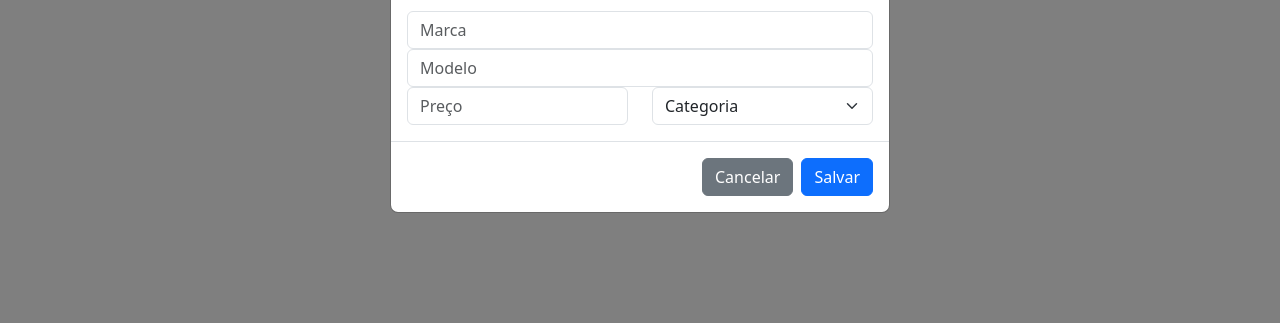
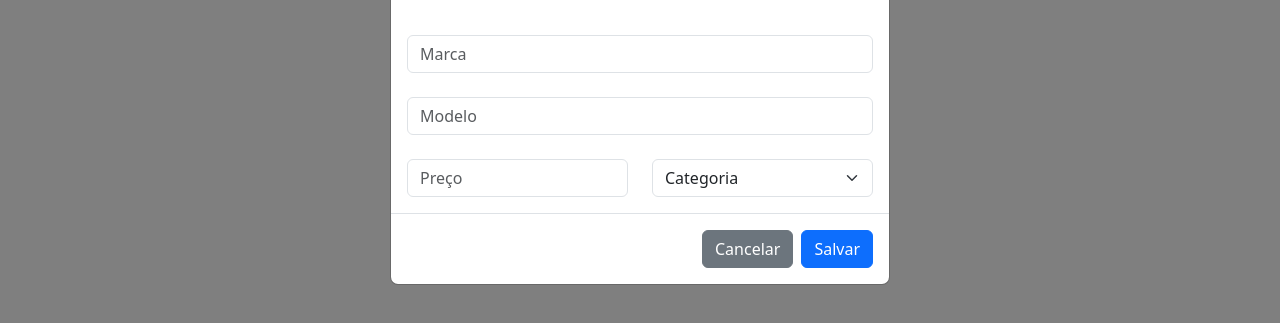
Before and after one commit to GabrielCampello/epictask, a plain HTML site: page index.html in a window 1280 px wide. Both pictures are taken after typing "Sample" into the empty fields and a click on the button "Adicionar Produto". Shown: the part 97-420 px from the top of the page. Drawn offline with nearby package versions, Linux system fonts and the light colour scheme.

Commit message:
Update index.html

```diff
--- a/index.html
+++ b/index.html
@@ -72,18 +72,18 @@
                 </div>
                 <div class="modal-body">
                     <div class="row">
-                        <div class="col-12">
+                        <div class="col-12 mt-4">
                             <input id="marca" type="text" class="form-control" placeholder="Marca"
                                 aria-label="marca">
                         </div>
-                        <div class="col-12">
+                        <div class="col-12 mt-4">
                             <input id="modelo" type="text" class="form-control" placeholder="Modelo"
                                 aria-label="modelo">
                         </div>
-                        <div class="col-6">
+                        <div class="col-6 mt-4">
                             <input id="preco" type="number" class="form-control" placeholder="Preço" aria-label="preco">
                         </div>
-                        <div class="col-6">
+                        <div class="col-6 mt-4">
                             <select id="categoria" class="form-select" aria-label="categoria">
                                 <option selected>Categoria</option>
                                 <option>Masculinos</option>
@@ -109,5 +109,4 @@
     <script src="./crud.js"></script>
 
 </body>
-
 </html>
```
